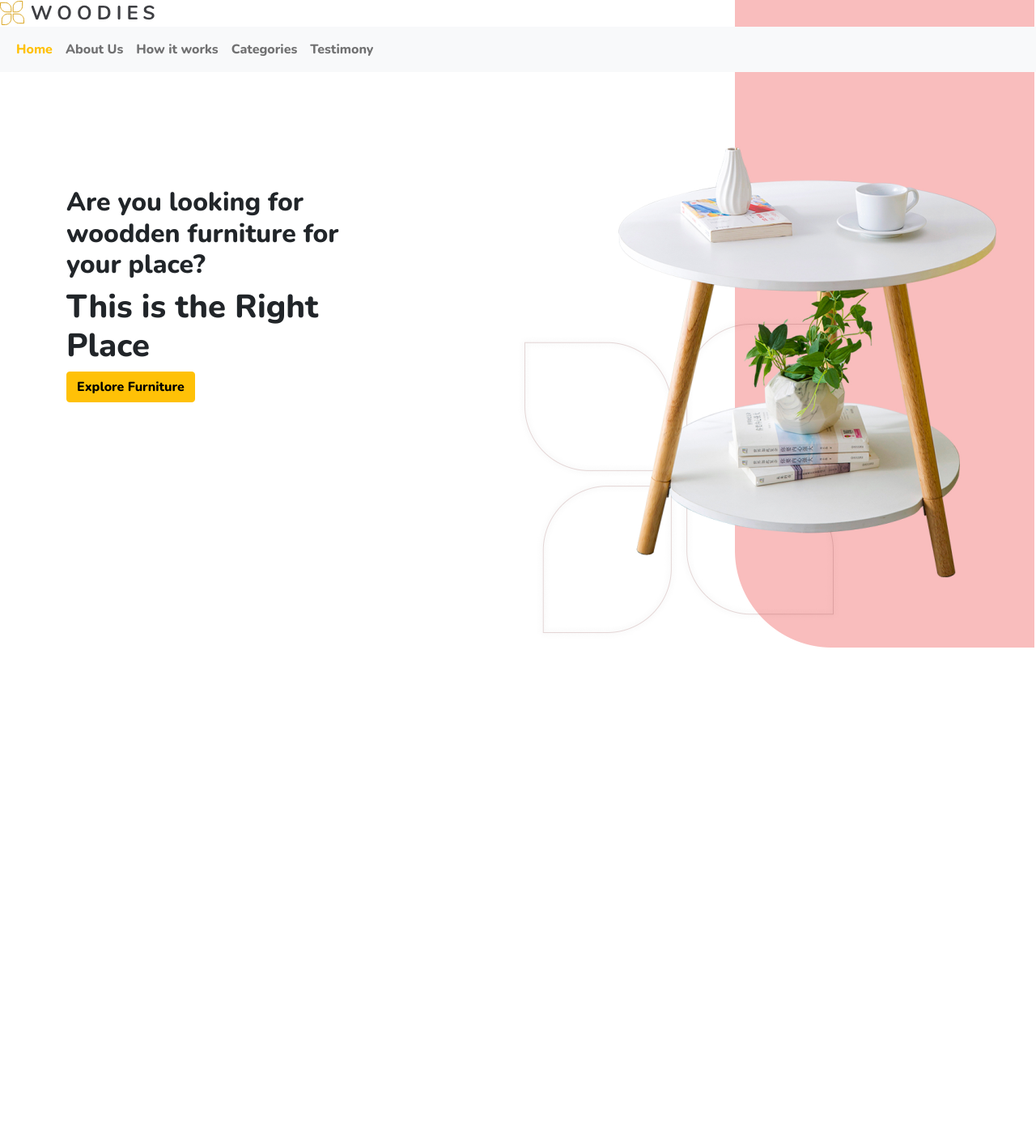
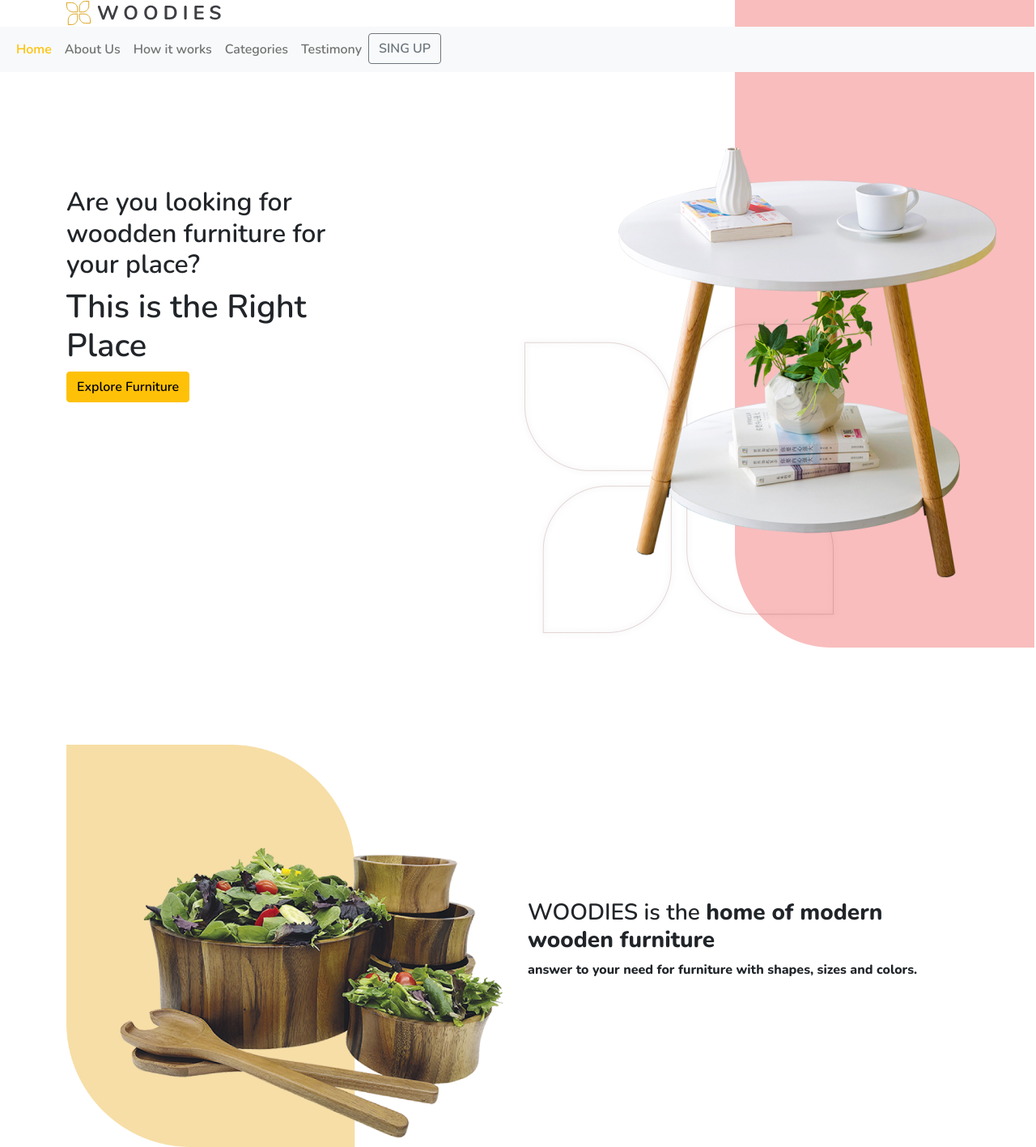
Before and after one commit to gaelcarrot/ing-soft-segundo-parcial, a plain HTML site: page index.html in a window 1280 px wide. Shown: the whole page at 81% size. Before the commit the page ends 800 px from the top, so only its background shows below. Drawn offline with nearby package versions, Linux system fonts and the light colour scheme.

Commit message:
se añadio woodies_furniture, style.css y index.html

```diff
--- a/css/style.css
+++ b/css/style.css
@@ -1,7 +1,10 @@
 body{
     font-family: 'Nunito', sans-serif;
 }
-
+.header{
+    min-height: 800px;
+    margin-bottom: 120px;
+}
 .header-table{
     width: 50%;
     height: 800px;
@@ -21,3 +24,19 @@ body{
 .navbar-light .navbar-nav .nav-link.active, .navbar-light .navbar-nav .show>.nav-link {
     color: #ffc107;
 }
+.woodies-furniture{
+    min-height: 415px;
+}
+.woodies-text-center{
+    display: flex;
+    align-items: center;
+}
+.woodies-furniture h3{
+    color: #3e3f43;
+    font-size: 2.25rem;
+}
+.woodies-furniture p{
+    font-style: 1.5rem;
+    font-weight: 600;
+    color: #000;
+}
--- a/index.html
+++ b/index.html
@@ -9,14 +9,20 @@
     <link href="https://cdn.jsdelivr.net/npm/bootstrap@5.1.3/dist/css/bootstrap.min.css" rel="stylesheet" integrity="sha384-1BmE4kWBq78iYhFldvKuhfTAU6auU8tT94WrHftjDbrCEXSU1oBoqyl2QvZ6jIW3" crossorigin="anonymous">
     <link rel="preconnect" href="https://fonts.googleapis.com">
 <link rel="preconnect" href="https://fonts.gstatic.com" crossorigin>
-    <link href="https://fonts.googleapis.com/css2?family=Nunito:ital,wght@0,800;1,400&display=swap" rel="stylesheet">
+<link href="https://fonts.googleapis.com/css2?family=Nunito:ital,wght@0,600;0,800;1,400&display=swap" rel="stylesheet">
     <link rel="stylesheet" href="css/style.css">
 </head>
 <body>
-   <header>
+   <header class="header">
         <div class="header-top">
+            <div class="container">
+                <div class="row">
+                    <div class="col-sm-4">
                         <div class="logo">
-                <img src="img/logo.svg" class="img-fluid" />
+                        <img src="img/logo.svg" alt="" />
+                    </div>
+                </div>
+            </div>
             </div>
                <div class="log-sm-8">
             <nav class="navbar navbar-expand-lg navbar-light bg-light">
@@ -38,6 +44,9 @@
                         <li class="nav-item">
                         <a class="nav-link" aria-current="page" href="#">Testimony</a>
                         </li>
+                        <li class="nav-item">
+                        <a class="btn btn-outline-secondary" aria-current="page" href="#">SING UP</a>
+                        </li>
                         </ul>
                     </div>
                 </div>
@@ -56,7 +65,19 @@
         <div class="header-table"></div>
     </div>
     </header>
-
+<div class="container woodies_furniture">
+    <div class="row">
+       <div class="col-sm-6">
+            <img src="img/woodies_furniture.jpg" class="img-fluid" alt="">
+        </div>
+        <div class="col-sm-6 class= woodies-text-center">
+            <div>
+                <h3>WOODIES is the <strong>home of modern wooden furniture</strong></h3>
+                <p><strong>answer to your need for furniture with shapes, sizes and colors.</strong></p>
+            </div>
+        </div>
+    </div>
+</div>
     <!-- JavaScript Bundle with Popper -->
 <script src="https://cdn.jsdelivr.net/npm/bootstrap@5.1.3/dist/js/bootstrap.bundle.min.js" integrity="sha384-ka7Sk0Gln4gmtz2MlQnikT1wXgYsOg+OMhuP+IlRH9sENBO0LRn5q+8nbTov4+1p" crossorigin="anonymous"></script>
 
```
Also changed, not shown: img/woodies_furniture.jpg (added). Lines whose indentation alone changed are shown as unchanged.
